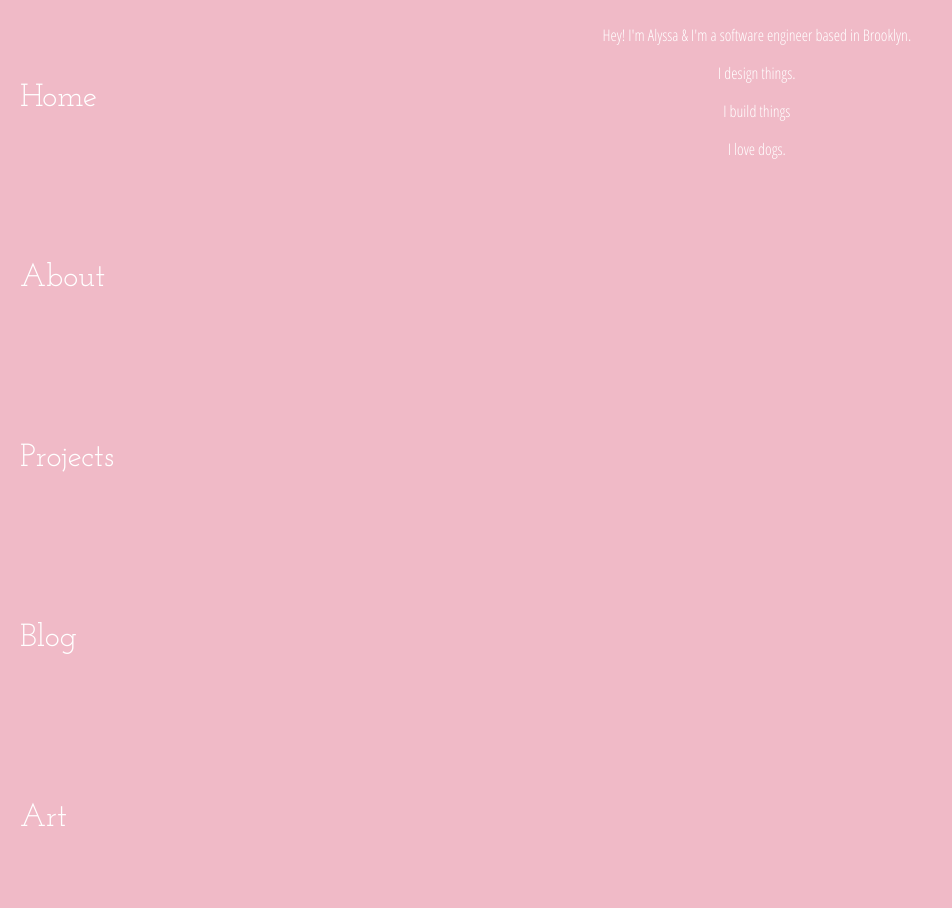
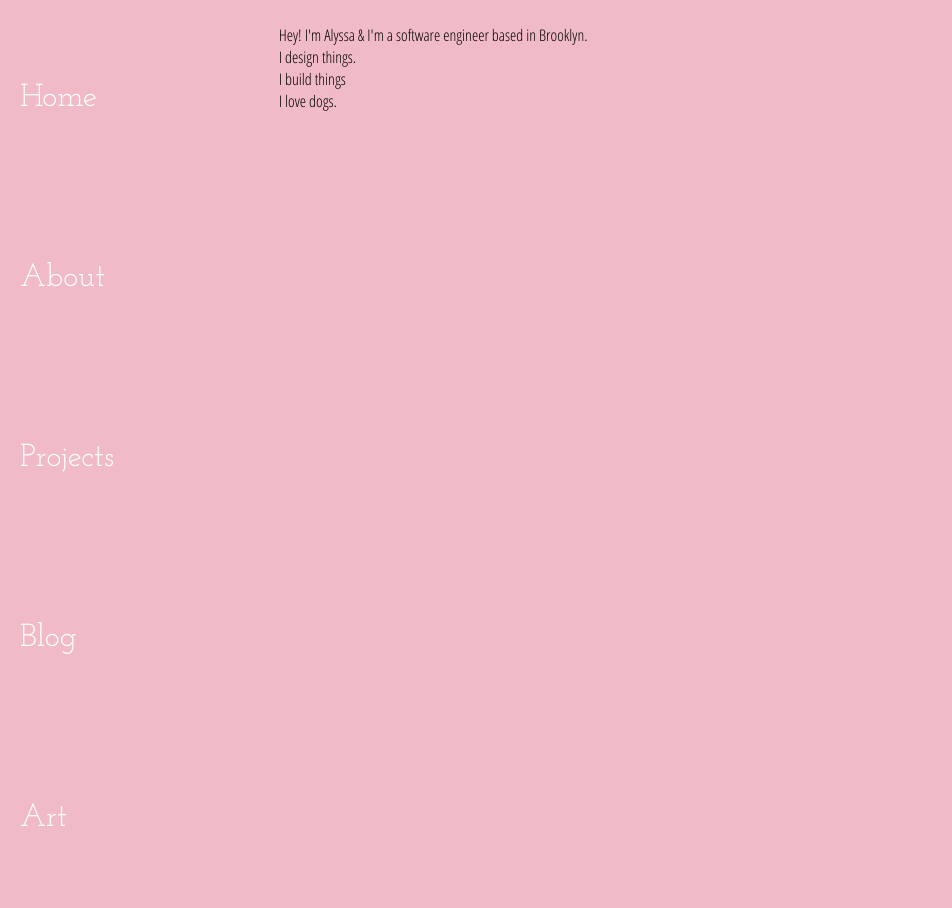
Before and after one commit to AlyssaYelle/AlyssaYelle.github.io, a Jekyll site: the page built from about/index.html, in a window 1280 px wide. Shown: the whole page, without its empty margins (0-952 px from the left). Built offline with Jekyll 4.4.1, drawn with Linux system fonts in a browser that asks for light colours.

Commit message:
formatting about page

```diff
--- a/about/index.html
+++ b/about/index.html
@@ -4,11 +4,13 @@ title: About
 ---
 
 <section class='about'>
-      <div class='aboutalyzz'>
-      	<p>Hey! I'm Alyssa & I'm a software engineer based in Brooklyn.</p>
-      	<p>I design things.</p>
-      	<p>I build things</p>
-      	<p>I love dogs.</p>
+      <article class='aboutalyzz'>
+      	<p>
+      		Hey! I'm Alyssa & I'm a software engineer based in Brooklyn.<br>
+      		I design things.<br>
+      		I build things<br>
+      		I love dogs.
+      	</p>
 
-      </div>
+      </article>
 </section>
```
Also changed, not shown: css/main.css (line endings or trailing spaces).
